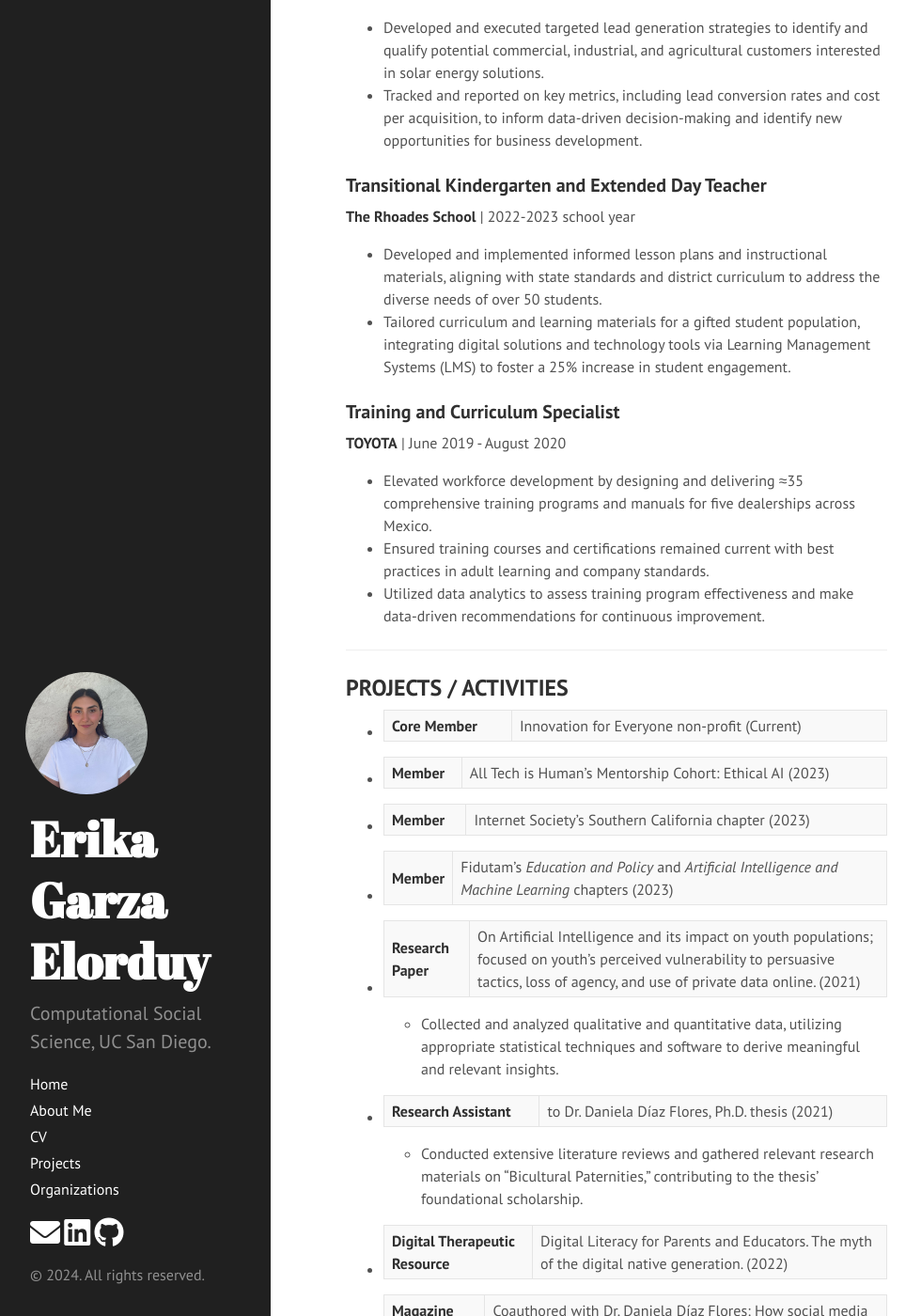
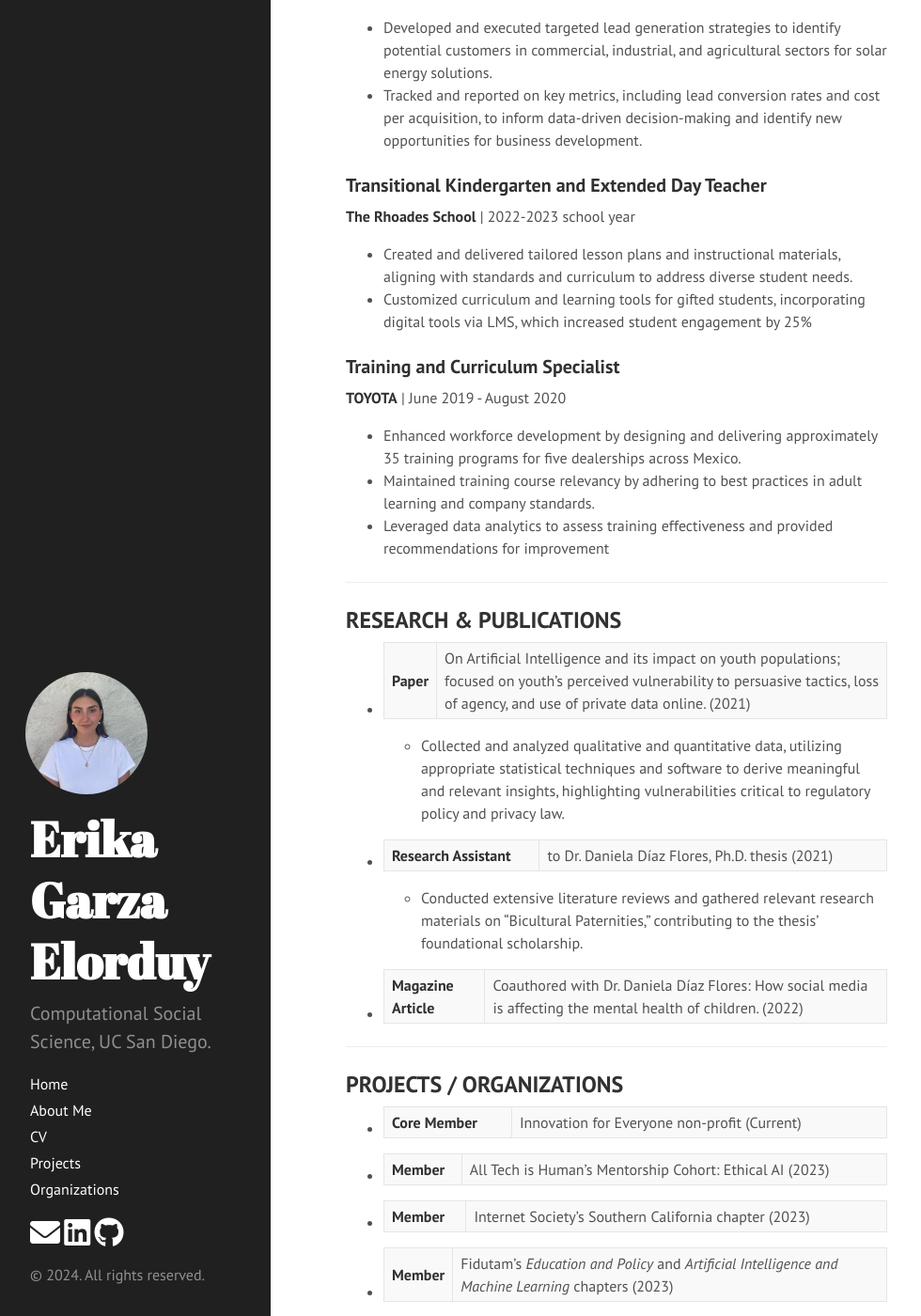
Before and after one commit to e-garzaelorduy/e-garzaelorduy.github.io, a Jekyll site: the page built from CV.md, in a window 1280 px wide and 1400 px high, scrolled down 530 px. Shown: the whole window at 94% size, without its empty margins (0-980 px from the left). Built offline with Jekyll 4.4.1, drawn with Linux system fonts in a browser that asks for light colours; Markdown is read by kramdown in place of the engine named in the settings; some of the changed text lies outside the part shown.

Commit message:
Visual Config

```diff
--- a/CV.md
+++ b/CV.md
@@ -20,33 +20,37 @@ title: CV
 
 ### Lead Generation Specialist
 **Lux Salvo**  |  August 2023 - July 2024
-- Developed and executed targeted lead generation strategies to identify and qualify potential commercial, industrial, and agricultural customers interested in solar energy solutions.
+- Developed and executed targeted lead generation strategies to identify potential customers in commercial, industrial, and agricultural sectors for solar energy solutions.
 - Tracked and reported on key metrics, including lead conversion rates and cost per acquisition, to inform data-driven decision-making and identify new opportunities for business development.
 
 ### Transitional Kindergarten and Extended Day Teacher
 **The Rhoades School**  |  2022-2023 school year
-- Developed and implemented informed lesson plans and instructional materials, aligning with state standards and district curriculum to address the diverse needs of over 50 students.
-- Tailored curriculum and learning materials for a gifted student population, integrating digital solutions and technology tools via Learning Management Systems (LMS) to foster a 25% increase in student engagement.
+- Created and delivered tailored lesson plans and instructional materials, aligning with standards and curriculum to address diverse student needs.
+- Customized curriculum and learning tools for gifted students, incorporating digital tools via LMS, which increased student engagement by 25%
 
 ### Training and Curriculum Specialist
 **TOYOTA**  |  June 2019 - August 2020
-- Elevated workforce development by designing and delivering ≈35 comprehensive training programs and manuals for five dealerships across Mexico.
-- Ensured training courses and certifications remained current with best practices in adult learning and company standards.
-- Utilized data analytics to assess training program effectiveness and make data-driven recommendations for continuous improvement.
+- Enhanced workforce development by designing and delivering approximately 35 training programs for five dealerships across Mexico.
+- Maintained training course relevancy by adhering to best practices in adult learning and company standards.
+- Leveraged data analytics to assess training effectiveness and provided recommendations for improvement
 
 ---
 
-## PROJECTS / ACTIVITIES
+## RESEARCH & PUBLICATIONS
+- **Paper**  |  On Artificial Intelligence and its impact on youth populations; focused on youth's perceived vulnerability to persuasive tactics, loss of agency, and use of private data online. (2021)
+  - Collected and analyzed qualitative and quantitative data, utilizing appropriate statistical techniques and software to derive meaningful and relevant insights, highlighting vulnerabilities critical to regulatory policy and privacy law.
+- **Research Assistant**  |  to Dr. Daniela Díaz Flores, Ph.D. thesis (2021)
+  - Conducted extensive literature reviews and gathered relevant research materials on “Bicultural Paternities,” contributing to the thesis’ foundational scholarship.
+- **Magazine Article**  |  Coauthored with Dr. Daniela Díaz Flores: How social media is affecting the mental health of children. (2022)
+
+---
+
+## PROJECTS / ORGANIZATIONS
 - **Core Member**  |  Innovation for Everyone non-profit (Current)
 - **Member**  |  All Tech is Human’s Mentorship Cohort: Ethical AI (2023)
 - **Member**  |  Internet Society’s Southern California chapter (2023)
 - **Member**  |  Fidutam’s *Education and Policy* and *Artificial Intelligence and Machine Learning* chapters (2023)
-- **Research Paper**  |  On Artificial Intelligence and its impact on youth populations; focused on youth's perceived vulnerability to persuasive tactics, loss of agency, and use of private data online. (2021)
-  - Collected and analyzed qualitative and quantitative data, utilizing appropriate statistical techniques and software to derive meaningful and relevant insights.
-- **Research Assistant**  |  to Dr. Daniela Díaz Flores, Ph.D. thesis (2021)
-  - Conducted extensive literature reviews and gathered relevant research materials on “Bicultural Paternities,” contributing to the thesis’ foundational scholarship.
 - **Digital Therapeutic Resource**  |  Digital Literacy for Parents and Educators. The myth of the digital native generation. (2022)
-- **Magazine Article**  |  Coauthored with Dr. Daniela Díaz Flores: How social media is affecting the mental health of children. (2022)
 - **Educator**  |  Right at School in Encinitas, CA - provided high-quality educational opportunities in an environment that encouraged growth through safe playtime.
 - **Member**  |  School of Psychology’s Student Council at CETYS (2019-2022)
 
```
Also changed, not shown: 1 other file.
